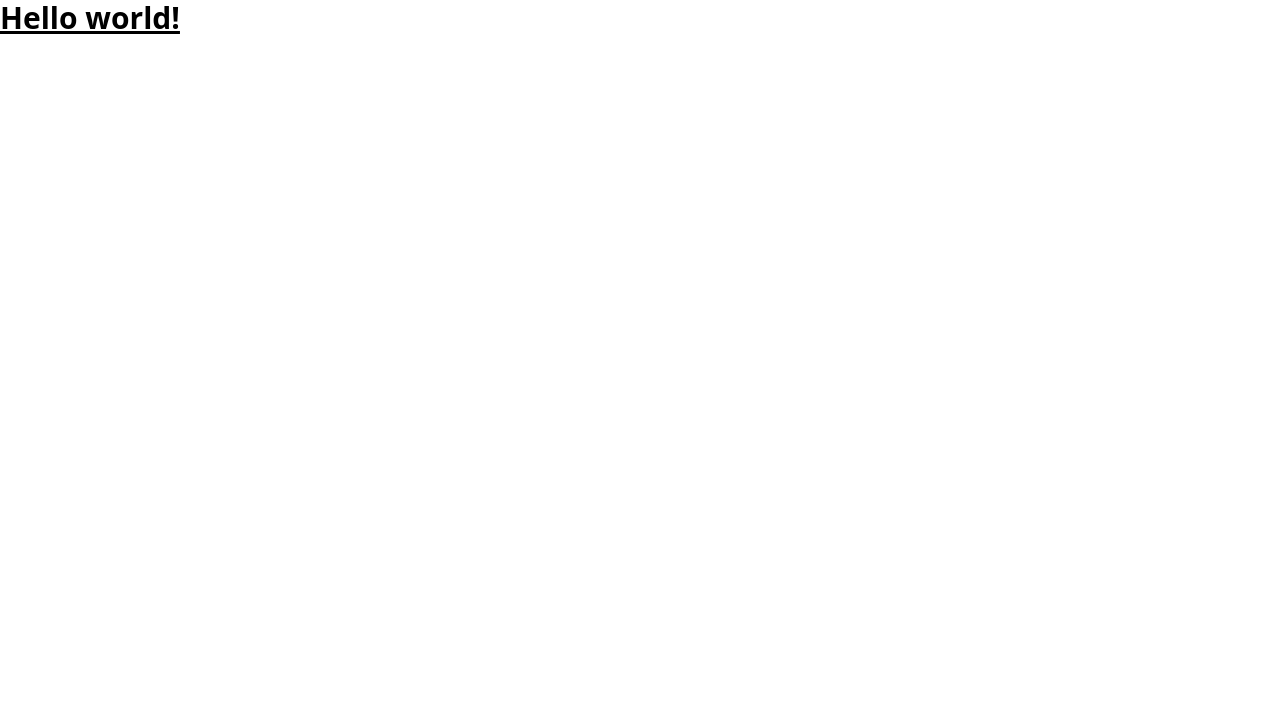
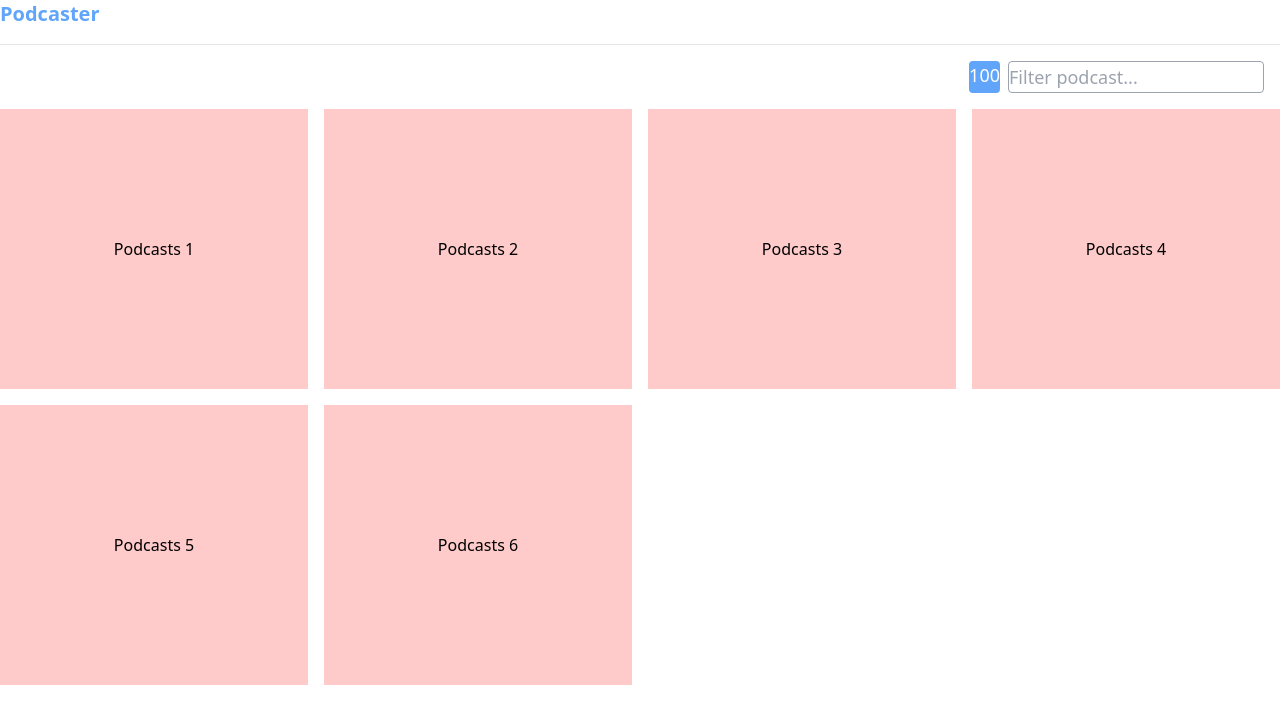
Before and after one commit to nicopatoco/podcast-challenge, a React (Vite) app: page / in a window 1280 px wide. Shown: the top 724 px of the page. Built offline with nearby package versions, Linux system fonts and the light colour scheme.

Commit message:
feat: config routes and pages

```diff
--- a/package.json
+++ b/package.json
@@ -14,7 +14,8 @@
     "axios": "^1.6.7",
     "cypress": "^13.6.6",
     "react": "^18.2.0",
-    "react-dom": "^18.2.0"
+    "react-dom": "^18.2.0",
+    "react-router-dom": "^6.22.2"
   },
   "devDependencies": {
     "@types/react": "^18.2.56",
--- a/src/App.tsx
+++ b/src/App.tsx
@@ -1,3 +1,13 @@
+import Header from './components/header';
+import Home from './pages/Home';
+
 export default function App() {
-  return <h1 className="text-3xl font-bold underline">Hello world!</h1>;
+  return (
+    <>
+      <div className="container mx-auto bg-white">
+        <Header />
+        <Home />
+      </div>
+    </>
+  );
 }
--- /dev/null
+++ b/src/components/Episodes.tsx
@@ -0,0 +1,18 @@
+import { NavLink, Outlet } from 'react-router-dom';
+
+export default function Episodes() {
+  const episodes = [1, 2, 3, 4, 5, 6];
+
+  return (
+    <>
+      <div className="flex flex-col gap-2">
+        {episodes.map((episode) => (
+          <NavLink key={episode} to={`episode/${episode}`}>
+            Episodes {episode}
+          </NavLink>
+        ))}
+      </div>
+      <Outlet />
+    </>
+  );
+}
--- /dev/null
+++ b/src/components/header.tsx
@@ -0,0 +1,12 @@
+import { Link } from 'react-router-dom';
+
+export default function Header() {
+  return (
+    <>
+      <h1 className="text-xl text-blue-400 font-extrabold">
+        <Link to={'/'}>Podcaster</Link>
+      </h1>
+      <div className="border-t border-gray-200 my-4"></div>
+    </>
+  );
+}
--- a/src/main.tsx
+++ b/src/main.tsx
@@ -1,10 +1,32 @@
 import React from 'react';
 import ReactDOM from 'react-dom/client';
-import App from './App.tsx';
+import { createBrowserRouter, RouterProvider } from 'react-router-dom';
 import './index.css';
+import App from './App';
+import NotFound from './pages/404';
+import Podcast from './pages/Podcast';
+import Episode from './pages/Episode';
+
+const router = createBrowserRouter([
+  {
+    path: '/',
+    element: <App />,
+    errorElement: <NotFound />,
+  },
+  {
+    path: '/podcast/:podcastId',
+    element: <Podcast />,
+    children: [
+      {
+        path: '/podcast/:podcastId/episode/:episodeId',
+        element: <Episode />,
+      },
+    ],
+  },
+]);
 
 ReactDOM.createRoot(document.getElementById('root')!).render(
   <React.StrictMode>
-    <App />
+    <RouterProvider router={router} />
   </React.StrictMode>
 );
--- /dev/null
+++ b/src/pages/404.tsx
@@ -0,0 +1,29 @@
+import { Link } from 'react-router-dom';
+
+export default function NotFound() {
+  return (
+    <div className="bg-gray-200 w-full px-16 md:px-0 h-screen flex items-center justify-center">
+      <div className="bg-white border border-gray-200 flex flex-col items-center justify-center px-4 md:px-8 lg:px-24 py-8 rounded-lg shadow-2xl">
+        <p className="text-6xl md:text-7xl lg:text-9xl font-bold tracking-wider text-gray-300">404</p>
+        <p className="text-2xl md:text-3xl lg:text-5xl font-bold tracking-wider text-gray-500 mt-4">Page Not Found</p>
+        <p className="text-gray-500 mt-4 pb-4 border-b-2 text-center">
+          Sorry, the page you are looking for could not be found.
+        </p>
+        <a
+          href="#"
+          className="flex items-center space-x-2 bg-blue-600 hover:bg-blue-700 text-gray-100 px-4 py-2 mt-6 rounded transition duration-150"
+          title="Return Home"
+        >
+          <svg xmlns="http://www.w3.org/2000/svg" className="h-5 w-5" viewBox="0 0 20 20" fill="currentColor">
+            <path
+              fill-rule="evenodd"
+              d="M9.707 14.707a1 1 0 01-1.414 0l-4-4a1 1 0 010-1.414l4-4a1 1 0 011.414 1.414L7.414 9H15a1 1 0 110 2H7.414l2.293 2.293a1 1 0 010 1.414z"
+              clip-rule="evenodd"
+            ></path>
+          </svg>
+          <Link to={'/'}>Return Home</Link>
+        </a>
+      </div>
+    </div>
+  );
+}
--- /dev/null
+++ b/src/pages/Episode.tsx
@@ -0,0 +1,7 @@
+import { useParams } from 'react-router-dom';
+
+export default function Episode() {
+  const params = useParams<{ episodeId: string }>();
+
+  return <div>Episode {params.episodeId}</div>;
+}
--- /dev/null
+++ b/src/pages/Home.tsx
@@ -0,0 +1,21 @@
+import { Link } from 'react-router-dom';
+
+export default function Home() {
+  const podcasts = [1, 2, 3, 4, 5, 6];
+
+  return (
+    <>
+      <div className="flex flex-row my-4 justify-end gap-2">
+        <div className="bg-blue-400 text-white rounded text-lg">100</div>
+        <input className="border border-gray-400 mr-4 rounded text-lg w-64 h-8" placeholder="Filter podcast..."></input>
+      </div>
+      <div className="grid grid-cols-4 gap-4">
+        {podcasts.map((podcast) => (
+          <Link key={podcast} to={`/podcast/${podcast}`}>
+            <div className="bg-red-200 py-32 text-center">Podcasts {podcast}</div>
+          </Link>
+        ))}
+      </div>
+    </>
+  );
+}
--- /dev/null
+++ b/src/pages/Podcast.tsx
@@ -0,0 +1,20 @@
+import { useLocation, useParams } from 'react-router-dom';
+import Episodes from '../components/Episodes';
+import Header from '../components/header';
+import Episode from './Episode';
+
+export default function Podcast() {
+  const params = useParams<{ podcastId: string }>();
+  const location = useLocation();
+  const isEpisodePage = location.pathname.includes('/episode/');
+
+  return (
+    <>
+      <Header />
+      <div className="flex flex-row gap-8">
+        <div>Podcast {params.podcastId}</div>
+        {!isEpisodePage ? <Episodes /> : <Episode />}
+      </div>
+    </>
+  );
+}
```
Also changed, not shown: 1 other file (tests, documents, lock files or other folders).
